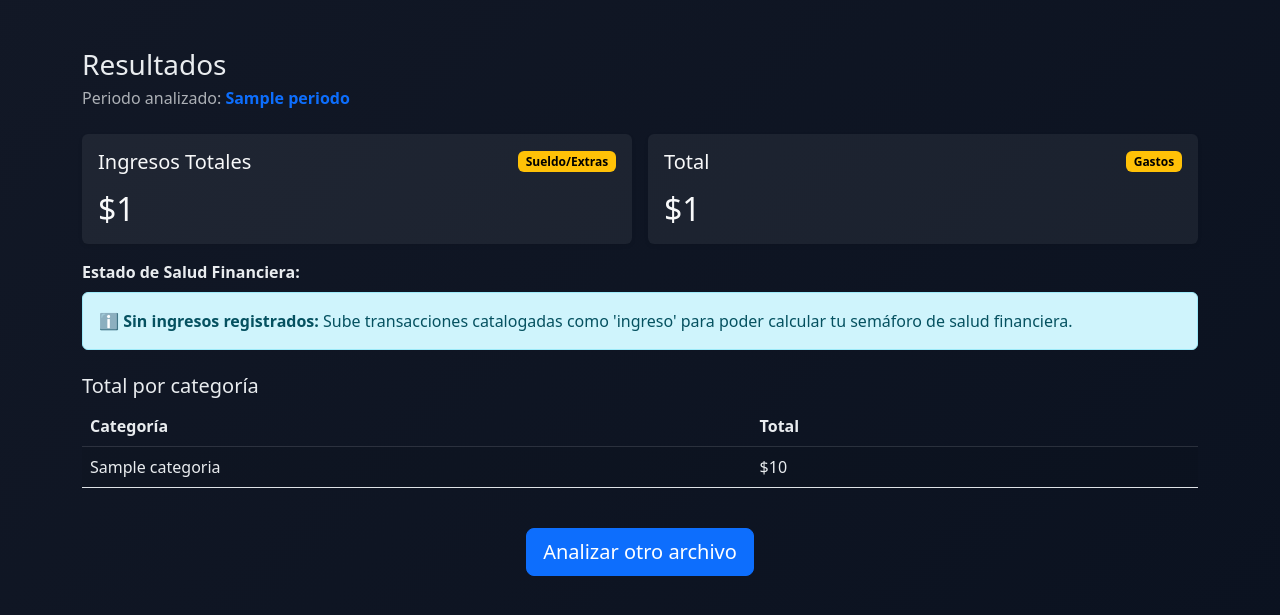
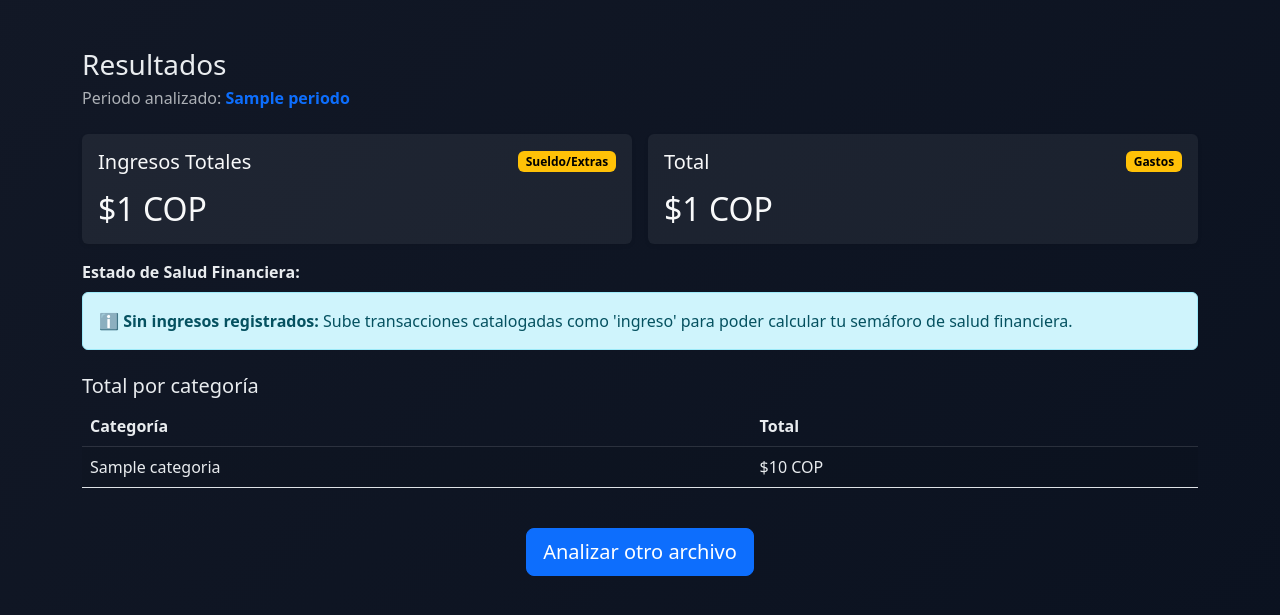
Before and after one commit to juanexzedh/analizador-gastos-web, a Flask app: template templates/resultado.html in a window 1280 px wide. Shown: the part 57-672 px from the top of the page. Run offline with Flask 3, Linux system fonts and the light colour scheme; the template is opened without the code that fills it: most values are stand-ins (such as "Sample title", 1, 10 or a date in 2020).

Commit message:
Se implemento el formato de pesos (COP) en el analizador

```diff
--- a/app.py
+++ b/app.py
@@ -7,6 +7,15 @@ from servicios.categorizer import categorizar
 
 app = Flask(__name__)
 app.secret_key = "clave_secreta_para_mensajes_flash" # Necesario para mostrar alertas amigables de error
+
+@app.template_filter('cop')
+def formato_cop(valor):
+    try:
+        # Formatea con comas como separador de miles, y luego las reemplaza por puntos
+        numero_formateado = f"{int(valor):,}".replace(',', '.')
+        return f"{numero_formateado} COP"
+    except (ValueError, TypeError):
+        return valor # Si falla, devuelve el valor original
 
 # Inicializar la base de datos al arrancar la app
 inicializar_db()
--- a/templates/resultado.html
+++ b/templates/resultado.html
@@ -44,7 +44,7 @@
                             <h5 class="card-title mb-0 text-light">Ingresos Totales</h5>
                             <span class="badge text-bg-warning">Sueldo/Extras</span>
                         </div>
-                        <h2 class="text-light mt-3 mb-0">${{ total_ingresos }}</h2>
+                        <h2 class="text-light mt-3 mb-0">${{ total_ingresos | cop }}</h2>
                     </div>
                 </div>
             </div>
@@ -57,7 +57,7 @@
                             <h5 class="card-title mb-0 text-light" >Total</h5>
                             <span class="badge text-bg-warning">Gastos</span>
                         </div>
-                        <h2 class="text-light mt-3 mb-0">${{ total_gastos }}</h2>
+                        <h2 class="text-light mt-3 mb-0">${{ total_gastos | cop }}</h2>
                     </div>
                 </div>
             </div>
@@ -112,7 +112,7 @@
                     {% for categoria, total in totalxcategoria.items() %}
                     <tr>
                         <td>{{ categoria }}</td>
-                        <td>${{ total }}</td>
+                        <td>${{ total | cop }}</td>
                     </tr>
                     {% endfor %}
                 </tbody>
```
Also changed, not shown: data/gastos.db.
